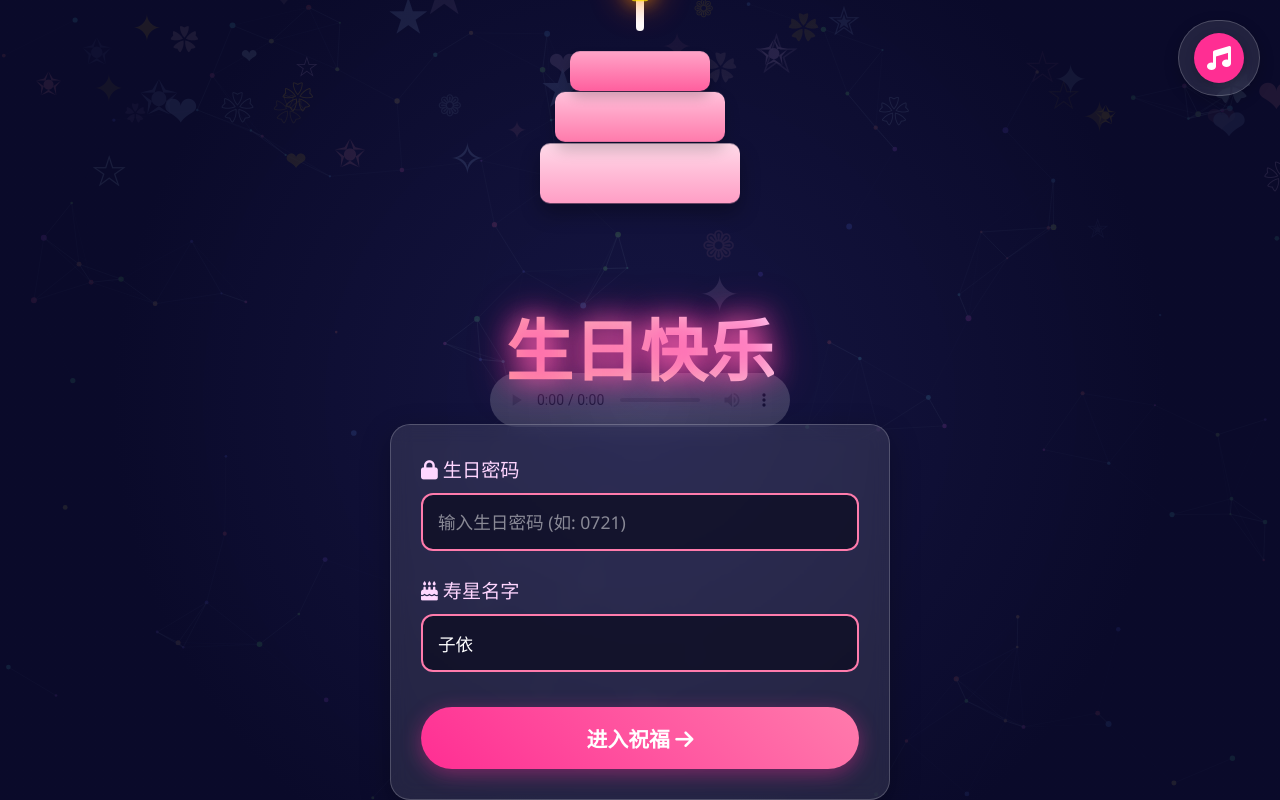
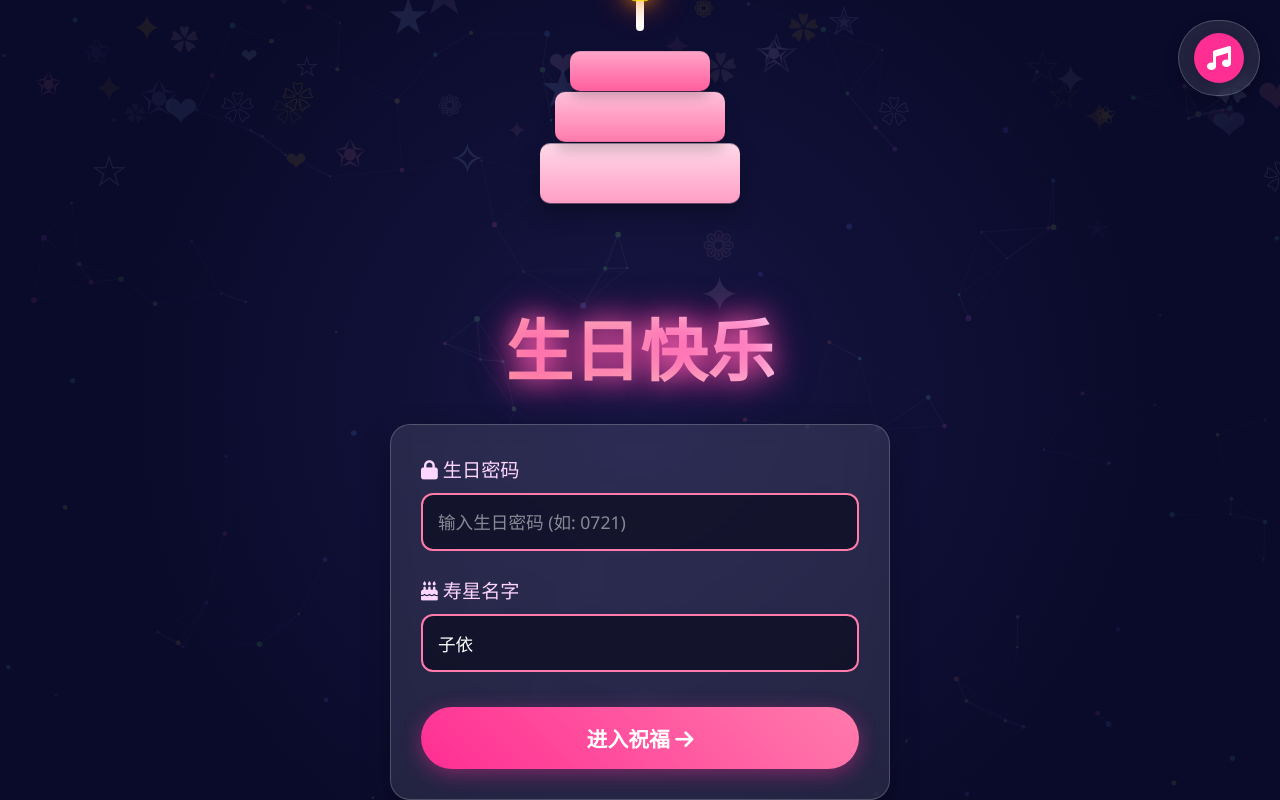
Before and after one commit to dxxxxx-57/birthday-wish, a plain HTML site: page index.html in a window 1280 px wide. Drawn offline with Linux system fonts and the light colour scheme.

Commit message:
Update index.html

```diff
--- a/index.html
+++ b/index.html
@@ -613,7 +613,8 @@
     </div>
 </div>
 
-<audio id="birthdayMusic" autoplay="autoplay" controls="controls" loop="loop" preload="auto">
+    <audio id = "birthdayMusic" loop>
+<!-- <audio id="birthdayMusic" autoplay="autoplay" controls="controls" loop="loop" preload="auto"> -->
     <!--     实际使用时请替换为刘思鉴《天使》的有效MP3链接 -->
     <source src="song.mp3" type="audio/mpeg">
     <!-- <audio autoplay="autoplay" controls="controls" loop="loop" preload="auto" src="song.mp3"></audio> -->
```
